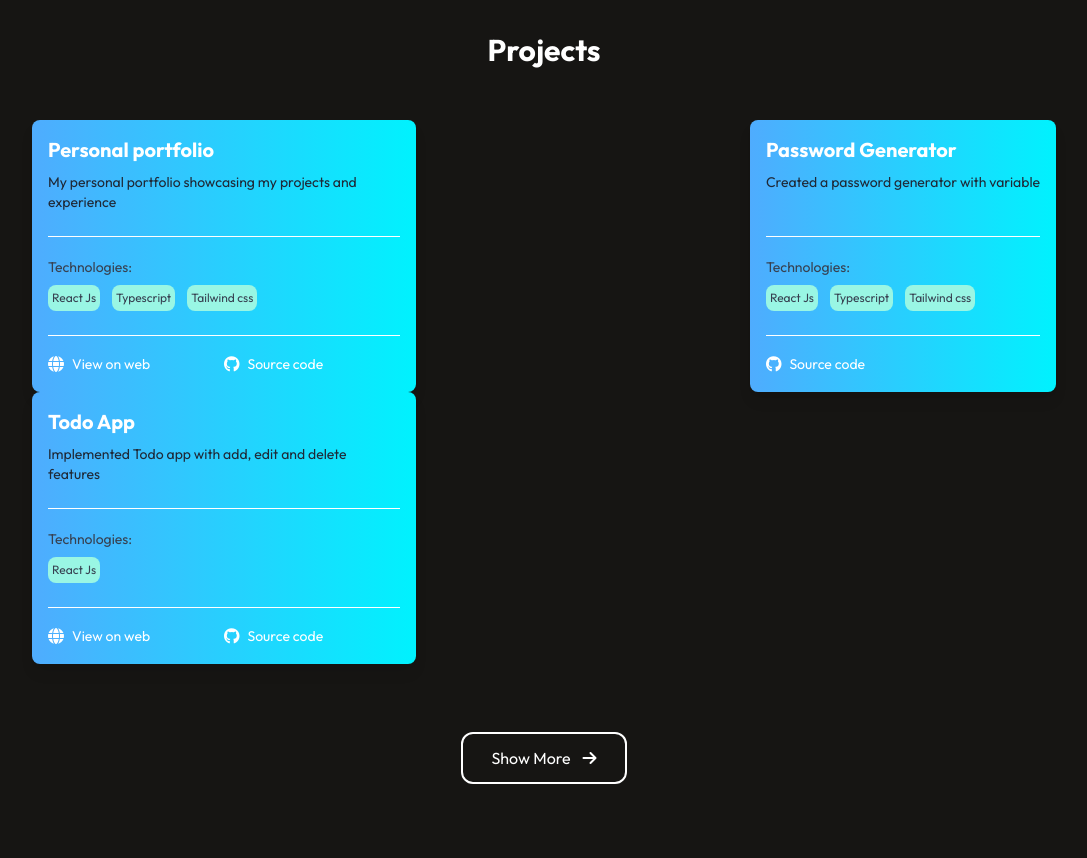
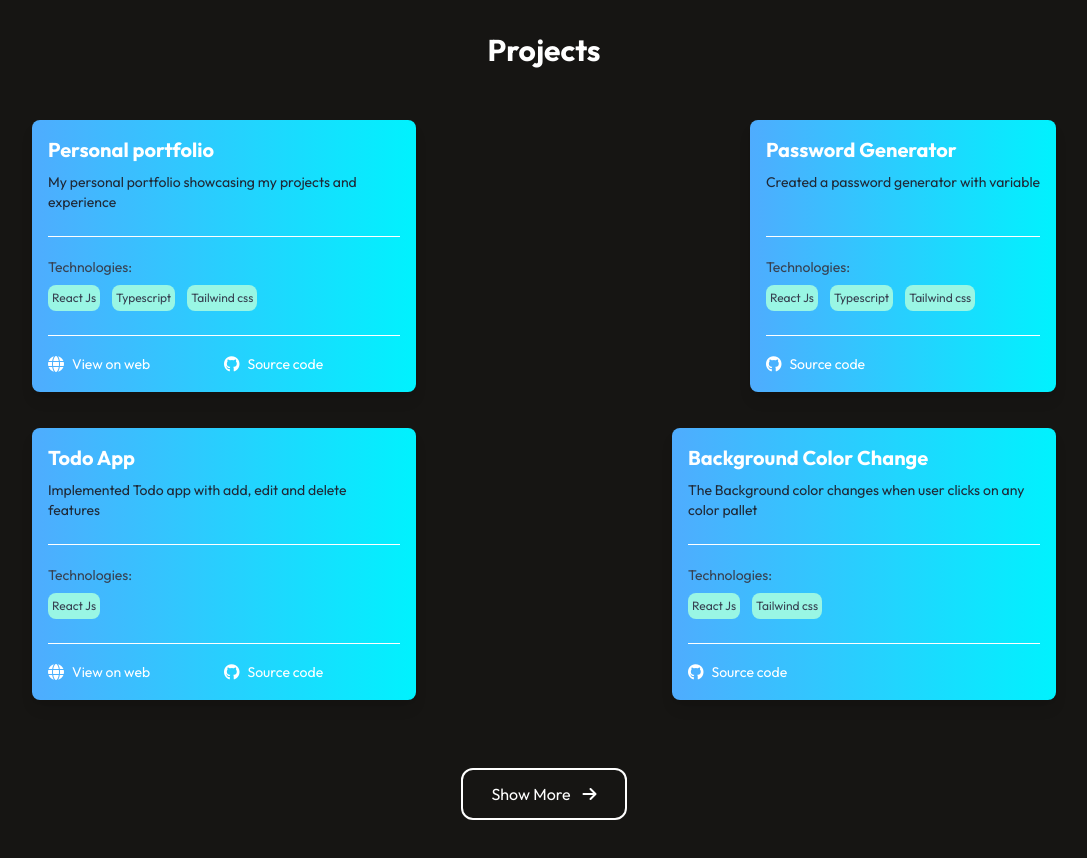
Before and after one commit to nirajsathe80/personal_portfolio, a React (Vite) app: page / in a window 1280 px wide. Shown: the part 2220-3078 px from the top of the page, without its empty margins (96-1183 px from the left). Built offline with nearby package versions, Linux system fonts and the light colour scheme.

Commit message:
Feat: new project added

```diff
--- a/src/components/data/index.ts
+++ b/src/components/data/index.ts
@@ -153,4 +153,25 @@ export const projectsData = [
       },
     ],
   },
+  {
+    id: "04",
+    title: "Background Color Change",
+    disc: "The Background color changes when user clicks on any color pallet",
+    technologies: [
+      {
+        lang: "React Js",
+        src: "https://raw.githubusercontent.com/devicons/devicon/master/icons/react/react-original-wordmark.svg",
+      },
+      {
+        lang: "Tailwind css",
+        src: "https://www.vectorlogo.zone/logos/tailwindcss/tailwindcss-icon.svg",
+      },
+    ],
+    sourceCode: [
+      {
+        title: "Source code",
+        url: "https://github.com/nirajsathe80/Background-Color-Change/tree/main/Background-Color-Change",
+      },
+    ],
+  },
 ];
--- a/src/components/projects/index.tsx
+++ b/src/components/projects/index.tsx
@@ -4,7 +4,7 @@ function Projects() {
   return (
     <div className="flex flex-col items-center gap-5 py-12" id="projects">
       <h1 className="font-bold text-3xl">Projects</h1>
-      <div className="flex flex-wrap justify-between w-full my-8">
+      <div className="flex flex-wrap gap-9 justify-between w-full my-8">
         {projectsData.map((project, index) => {
           const { title, disc, technologies, sourceCode } = project;
           return (
```
